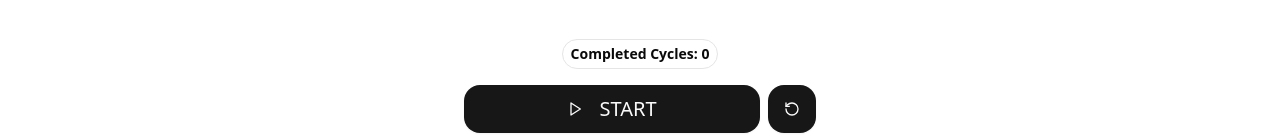
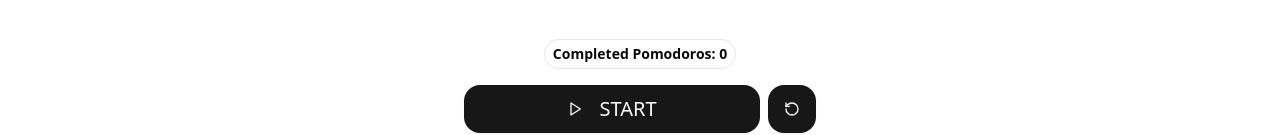
Before and after one commit to theawmirs/my-pomo, a Next.js app: page /pomodoro in a window 1280 px wide. Shown: the part 446-581 px from the top of the page. Built offline with nearby package versions, Linux system fonts and the light colour scheme.

Commit message:
refactor: rename completed cycles to completed pomodoros in CompletedCycles component for clarity

```diff
--- a/src/components/navbar/app-navbar.tsx
+++ b/src/components/navbar/app-navbar.tsx
@@ -3,7 +3,6 @@
 import DarkmodeToggle from "./theme-toggle";
 
 const AppNavbar = () => {
-  const { completedCycles } = pomodoroStore();
   return (
     <div className="flex justify-between w-full px-8 py-4">
       <h2 className="text-2xl font-bold tracking-wide text-primary">
--- a/src/components/pomodoro/completed-cycles.tsx
+++ b/src/components/pomodoro/completed-cycles.tsx
@@ -9,7 +9,7 @@
   return (
     <div className="flex items-center justify-center mt-2 mb-4">
       <Badge variant="outline" className="py-1 px-2">
-        <span className="text-sm">Completed Cycles: {completedCycles}</span>
+        <span className="text-sm">Completed Pomodoros: {completedCycles}</span>
       </Badge>
     </div>
   );
```
